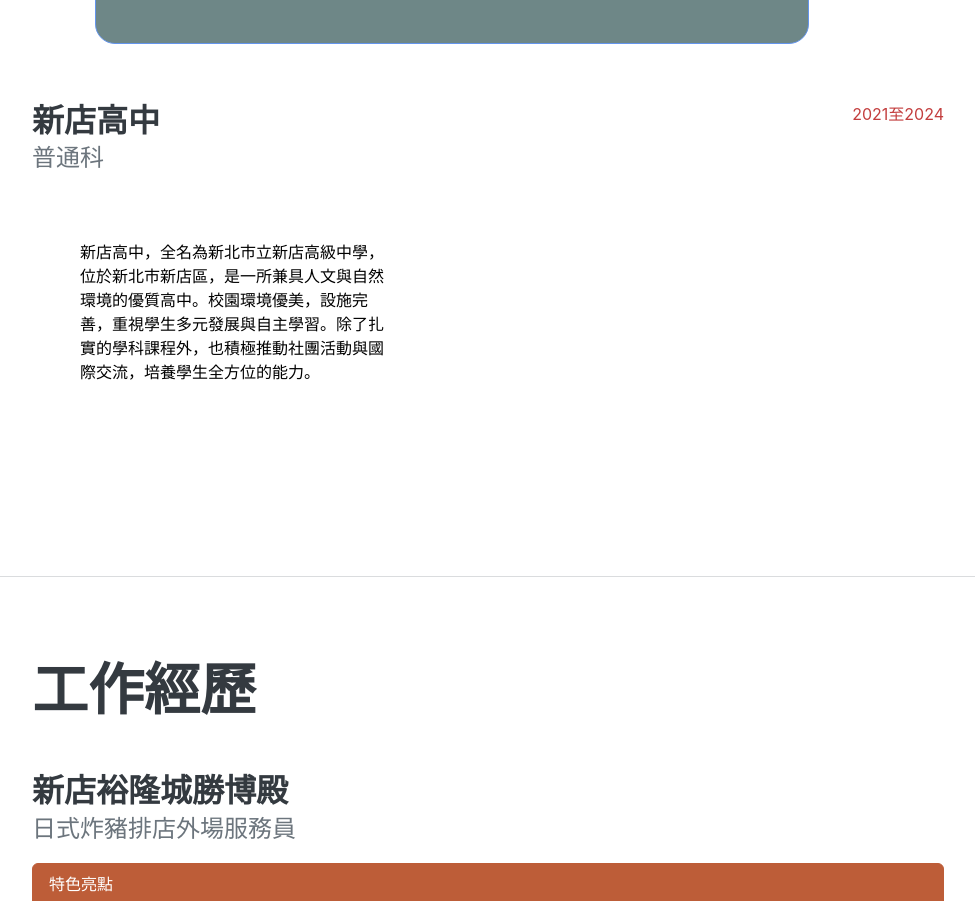
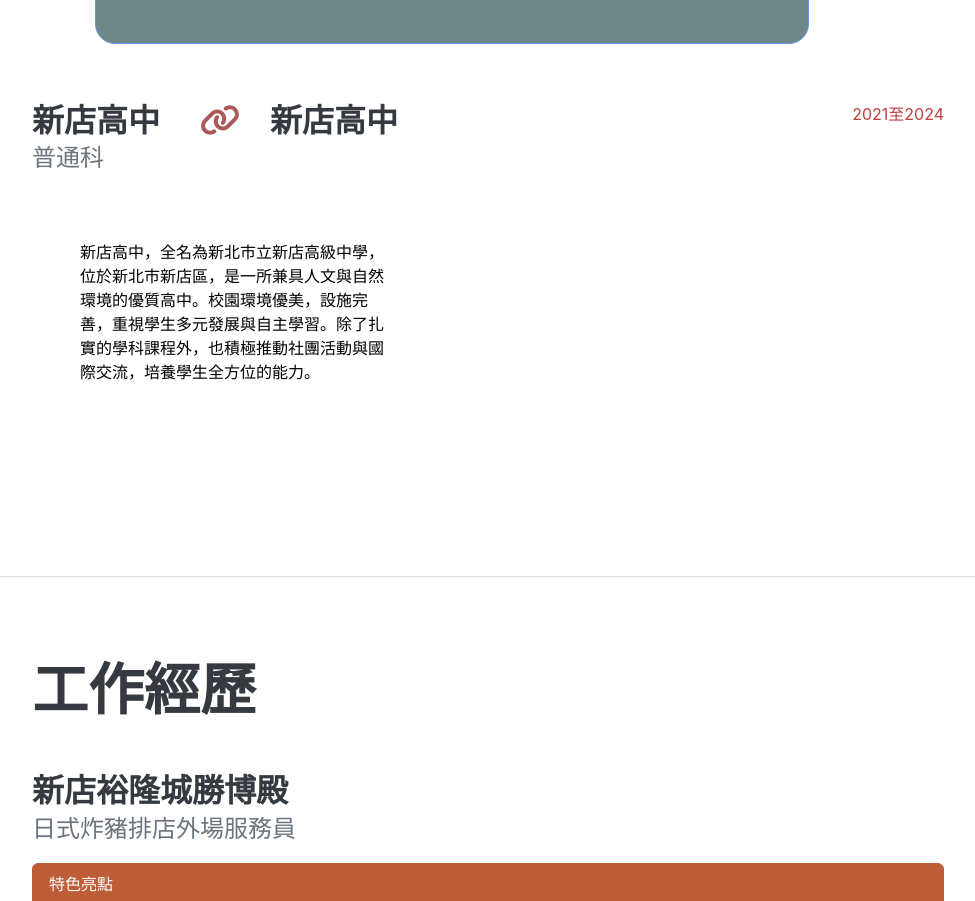
Before and after one commit to MaskRennie/homew, a plain HTML site: page index.html in a window 1280 px wide. Shown: the part 1417-2318 px from the top of the page, without its empty margins (288-1263 px from the left). Drawn offline with nearby package versions, Linux system fonts and the light colour scheme; a web font is replaced by a local one.

Commit message:
Update index.html

```diff
--- a/index.html
+++ b/index.html
@@ -71,7 +71,7 @@
                     </div>
                     <div class="d-flex flex-column flex-md-row justify-content-between mb-5">
                         <div class="flex-grow-1">
-                            <h3 class="mb-0">新店高中</h3>
+                            <h3 class="mb-0">新店高中<a class="masklink" href="https://www.htsh.ntpc.edu.tw/" target="_blank"><i class="fa-solid fa-link"></i></a>新店高中</h3>
                             <div class="subheading mb-3">普通科</div>
                             <p class="w-50 p-5">新店高中，全名為新北市立新店高級中學，位於新北市新店區，是一所兼具人文與自然環境的優質高中。校園環境優美，設施完善，重視學生多元發展與自主學習。除了扎實的學科課程外，也積極推動社團活動與國際交流，培養學生全方位的能力。</p>
                         </div>
```
